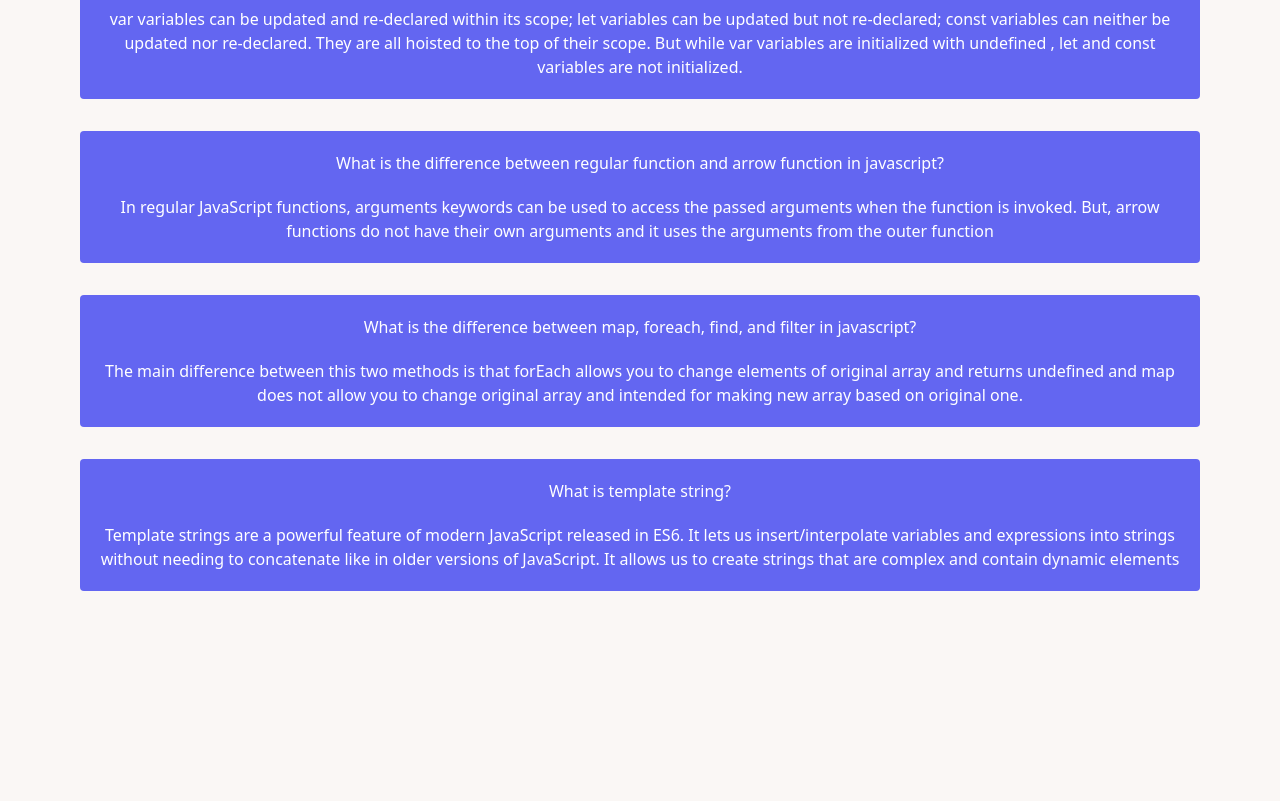
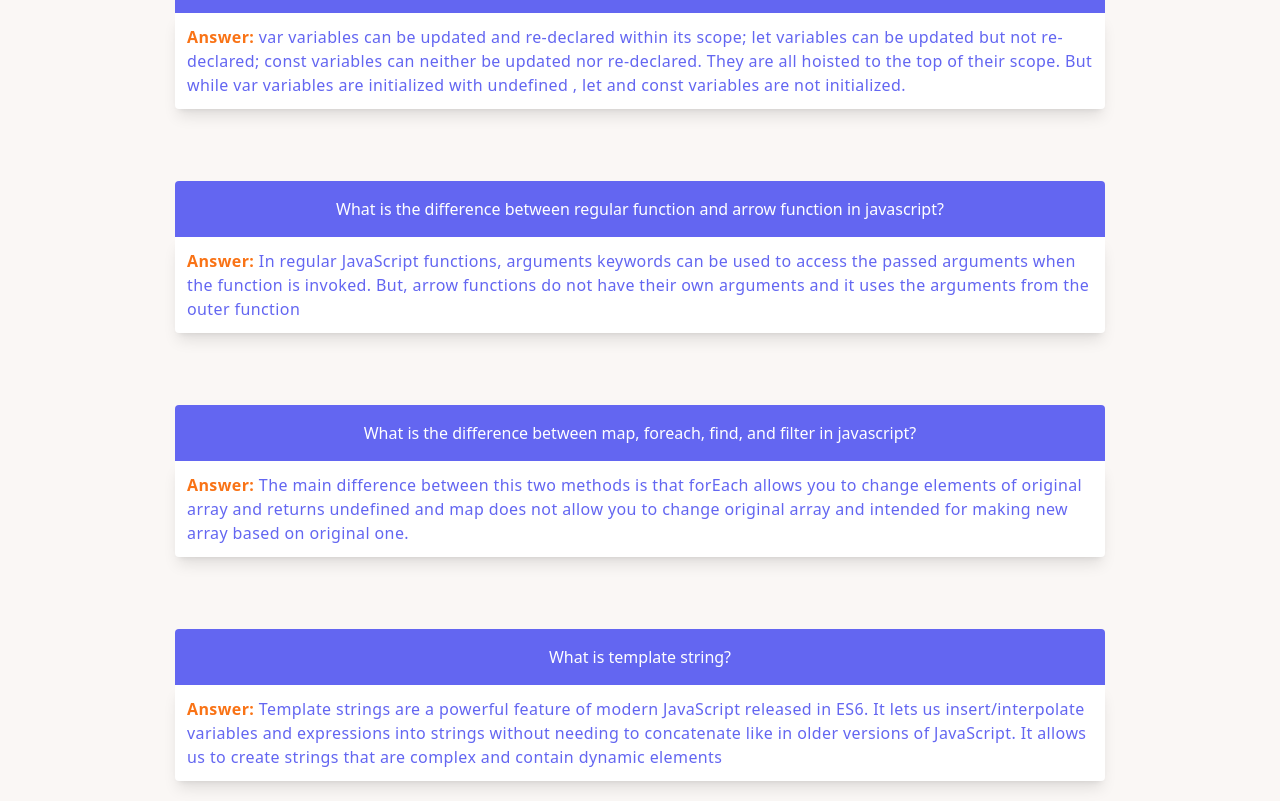
Before and after one commit to almahfuz97/tortaza-khobor, a plain HTML site: page blog.html in a window 1280 px wide. Shown: the part 269-1070 px from the top of the page. Before the commit the page ends 860 px from the top, so only its background shows below. Drawn offline with nearby package versions, Linux system fonts and the light colour scheme.

Commit message:
edited blog page, added news onload,edited navbar

```diff
--- a/blog.html
+++ b/blog.html
@@ -30,7 +30,7 @@
                             class="menu menu-compact dropdown-content  mt-3 p-2 shadow bg-base-100 rounded-box w-52">
                             <li><a href="index.html">News</a></li>
                             <li><a href="#">Blog</a></li>
-                            <li><img src="svg/pp.svg" alt=""></li>
+                            <li><img class="w-14 h-14 p-3 rounded" src="svg/pp2.png" alt=""></li>
                         </ul>
                     </div>
                     <a class="btn btn-ghost hover:bg-white normal-case text-xl"><span
@@ -50,7 +50,7 @@
                                 <span id="blog-span2" class="border-b-2 border-indigo-500 ">Blog</span>
                             </a>
                         </li>
-                        <li><img src="svg/pp.svg" alt=""></li>
+                        <li><img class="w-14 h-14 p-3 rounded-full" src="svg/pp2.png" alt=""></li>
                     </ul>
                 </div>
 
@@ -66,67 +66,90 @@
                     <span class="border-b-2 p-2"> Question And Answer</span>
                 </h1>
             </div>
-            <div class="mt-8 text-center bg-indigo-500 mx-20 rounded">
+            <div class="mt-8 text-center">
                 <div class="flex flex-col justify-center items-center p-5">
+                    <div class="bg-indigo-500  p-4 rounded rounded-b-none mx-20 w-3/4">
                         <h3 class="text-white justify-center">What is the difference between var, let, and const in
                             javascript?
                         </h3>
-                    <p class="mt-5 text-white">
-                        var variables can be updated and re-declared within its scope; let variables can be updated but
-                        not re-declared; const variables can neither be updated nor re-declared. They are all hoisted to
-                        the top of their scope. But while var variables are initialized with undefined , let and const
+                    </div>
+                    <div class="text-center bg-white mx-20 rounded p-3 rounded-t-none w-3/4 shadow-lg">
+                        <p class="text-start text-indigo-500 tracking-wide	font-xs"> <span
+                                class="text-orange-500 font-semibold">
+                                Answer:</span>
+                            var variables can be updated and re-declared within its scope; let variables can be updated
+                            but
+                            not re-declared; const variables can neither be updated nor re-declared. They are all
+                            hoisted to
+                            the top of their scope. But while var variables are initialized with undefined , let and
+                            const
                             variables are not initialized.
                         </p>
+                    </div>
+                </div>
+            </div>
+            <div class="mt-8 text-center">
+                <div class="flex flex-col justify-center items-center p-5">
+                    <div class="bg-indigo-500  p-4 rounded rounded-b-none mx-20 w-3/4">
+                        <h3 class="text-white justify-center">What is the difference between regular function and arrow
+                            function in javascript?
+                        </h3>
+                    </div>
+                    <div class="text-center bg-white mx-20 rounded p-3 rounded-t-none w-3/4 shadow-lg">
+                        <p class="text-start text-indigo-500 tracking-wide	font-xs"> <span
+                                class="text-orange-500 font-semibold">
+                                Answer:</span>
+                            In regular JavaScript functions, arguments keywords can be used to access the passed
+                            arguments
+                            when the function is invoked. But, arrow functions do not have their own arguments and it
+                            uses
+                            the arguments from the outer function
+                        </p>
+                    </div>
                 </div>
 
                 <div></div>
                 <div></div>
             </div>
-            <div class="mt-8 text-center bg-indigo-500 mx-20 rounded">
+            <div class="mt-8 text-center">
                 <div class="flex flex-col justify-center items-center p-5">
-                    <h3 class="text-white justify-center">What is the difference between regular function and arrow
-                        function in javascript?
-                    </h3>
-                    <p class="mt-5 text-white">
-                        In regular JavaScript functions, arguments keywords can be used to access the passed arguments
-                        when the function is invoked. But, arrow functions do not have their own arguments and it uses
-                        the arguments from the outer function
-                    </p>
-                </div>
-
-                <div></div>
-                <div></div>
-            </div>
-            <div class="mt-8 text-center bg-indigo-500 mx-20 rounded">
-                <div class="flex flex-col justify-center items-center p-5">
-                    <h3 class="text-white justify-center">What is the difference between map, foreach, find, and filter
+                    <div class="bg-indigo-500  p-4 rounded rounded-b-none mx-20 w-3/4">
+                        <h3 class="text-white justify-center">What is the difference between map, foreach, find, and
+                            filter
                             in
                             javascript?
                         </h3>
-                    <p class="mt-5 text-white">
-                        The main difference between this two methods is that forEach allows you to change elements of
+                    </div>
+                    <div class="text-center bg-white mx-20 rounded p-3 rounded-t-none w-3/4 shadow-lg">
+                        <p class="text-start text-indigo-500 tracking-wide	font-xs"> <span
+                                class="text-orange-500 font-semibold">
+                                Answer:</span>
+                            The main difference between this two methods is that forEach allows you to change elements
+                            of
                             original array and returns undefined and map does not allow you to change original array and
                             intended for making new array based on original one.
                         </p>
                     </div>
-
-                <div></div>
-                <div></div>
                 </div>
-            <div class="mt-8 text-center bg-indigo-500 mx-20 rounded">
+            </div>
+            <div class="mt-8 text-center">
                 <div class="flex flex-col justify-center items-center p-5">
+                    <div class="bg-indigo-500  p-4 rounded rounded-b-none mx-20 w-3/4">
                         <h3 class="text-white justify-center">What is template string?
                         </h3>
-                    <p class="mt-5 text-white">
+                    </div>
+                    <div class="text-center bg-white mx-20 rounded p-3 rounded-t-none w-3/4 shadow-lg">
+                        <p class="text-start text-indigo-500 tracking-wide	font-xs"> <span
+                                class="text-orange-500 font-semibold">
+                                Answer:</span>
                             Template strings are a powerful feature of modern JavaScript released in ES6. It lets us
-                        insert/interpolate variables and expressions into strings without needing to concatenate like in
+                            insert/interpolate variables and expressions into strings without needing to concatenate
+                            like in
                             older versions of JavaScript. It allows us to create strings that are complex and contain
                             dynamic elements
                         </p>
                     </div>
-
-                <div></div>
-                <div></div>
+                </div>
             </div>
         </section>
     </main>
```
Also changed, not shown: JS/categories.js (+9 -0 lines), index.html (+4 -3 lines), svg/pp2.png (added), 2 other files. Lines whose indentation alone changed are shown as unchanged.
